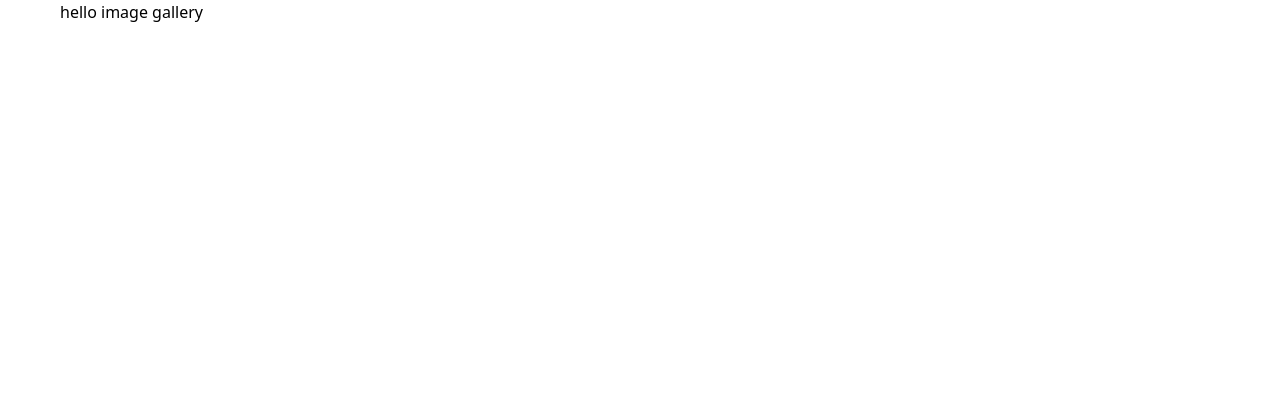
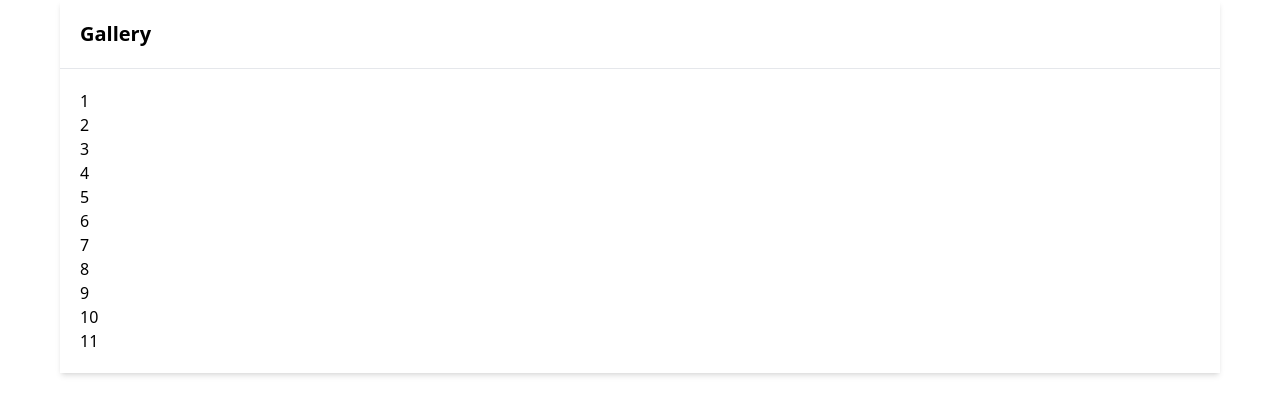
Before and after one commit to aothymoon59/image-gallery-frontend, a React (Vite) app: page / in a window 1280 px wide. Shown: the top 414 px of the page. Built offline with nearby package versions, Linux system fonts and the light colour scheme.

Commit message:
make a json for gallery data and fetch data successfully

```diff
--- /dev/null
+++ b/public/galleryData.json
@@ -0,0 +1,13 @@
+[
+  { "id": 1, "thumb": "https://i.ibb.co/L6hjznM/image-1.webp" },
+  { "id": 2, "thumb": "https://i.ibb.co/xY93VY8/image-2.webp" },
+  { "id": 3, "thumb": "https://i.ibb.co/vZkJdPM/image-3.webp" },
+  { "id": 4, "thumb": "https://i.ibb.co/NsHDj8j/image-4.webp" },
+  { "id": 5, "thumb": "https://i.ibb.co/h8dp6Nb/image-5.webp" },
+  { "id": 6, "thumb": "https://i.ibb.co/rp9dGkL/image-6.webp" },
+  { "id": 7, "thumb": "https://i.ibb.co/gFcjBhv/image-7.webp" },
+  { "id": 8, "thumb": "https://i.ibb.co/6JKmjhM/image-8.webp" },
+  { "id": 9, "thumb": "https://i.ibb.co/PCXxTg5/image-9.webp" },
+  { "id": 10, "thumb": "https://i.ibb.co/Nmgkc8f/image-10.jpg" },
+  { "id": 11, "thumb": "https://i.ibb.co/qJ3Sy0w/image-11.jpg" }
+]
--- a/src/App.jsx
+++ b/src/App.jsx
@@ -1,10 +1,11 @@
 import Container from "./Components/Container/Container";
+import Gallery from "./Pages/Gallery/Gallery";
 
 const App = () => {
   return (
     <div>
       <Container>
-        hello image gallery
+        <Gallery />
       </Container>
     </div>
   );
--- /dev/null
+++ b/src/Pages/Gallery/Gallery.jsx
@@ -0,0 +1,41 @@
+import { useEffect } from "react";
+import { useState } from "react";
+
+const Gallery = () => {
+    const [finalGalleryData, setFinalGalleryData] = useState([])
+
+    useEffect(() => {
+        const fetchData = async () => {
+            try {
+                const response = await fetch('/galleryData.json');
+                if (response.ok) {
+                    const data = await response.json();
+                    setFinalGalleryData(data);
+                }
+            } catch (error) {
+                // Handle the error here
+                console.error('Error fetching gallery data:', error);
+            }
+        };
+        fetchData();
+    }, []);
+
+    // console.log(finalGalleryData)
+
+    return (
+        <div className="shadow-md">
+            <div className="p-5 border-b">
+                <h3 className="text-xl font-bold">Gallery</h3>
+            </div>
+            <div className="p-5">
+                {
+                    finalGalleryData?.map((item, index) => {
+                        return <h1 key={item?.id}>{item?.id}</h1>
+                    })
+                }
+            </div>
+        </div>
+    );
+};
+
+export default Gallery;
```
Also changed, not shown: 1 other file (tests, documents, lock files or other folders).
